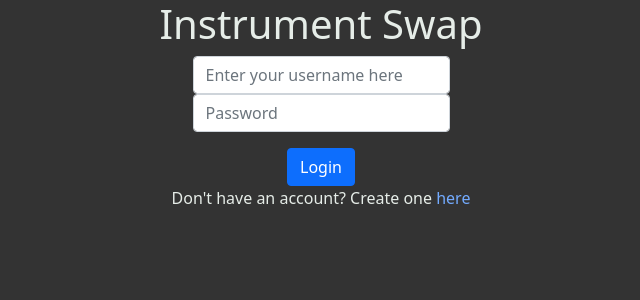
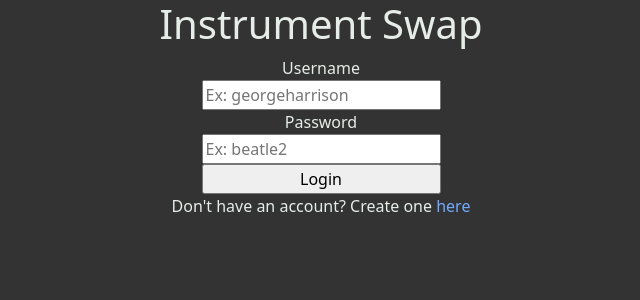
Before and after one commit to brendanfburke/fuzzy-potato, a React (Create React App) app: page /login in a window 1280 px wide. Shown: the top 300 px of the page, without its empty margins (319-959 px from the left). Built offline with nearby package versions, Linux system fonts and the light colour scheme.

Commit message:
working on login function

```diff
--- a/src/pages/Login.jsx
+++ b/src/pages/Login.jsx
@@ -1,15 +1,87 @@
 import React from "react";
 import { Button, Form, Card } from "react-bootstrap/esm";
 import { Link } from "react-router-dom";
+import { useNavigate } from "react-router";
+import { useState, useEffect } from "react";
 
 const Login = () => {
+
+    let navigate = useNavigate()
+
+    // const goHome = () => {
+    //     let path='/'
+    //     navigate(path)
+    // }
+
+    const [user, setUser] = useState(null)
+    const URL = 'https://instrument-swap-backend.herokuapp.com/login'
+    const URL2 = 'https://instrument-swap-backend.herokuapp.com/users'
+
+    const [newForm, setNewForm] = useState({
+        username: '',
+        password: ''
+    })
+
+    const handleChange = (e) => {
+        setNewForm({...newForm, [e.target.name]: e.target.value})
+    }
+
+    const handleSubmit = (e) => {
+        e.preventDefault();
+        loginRequest(newForm);
+        setNewForm({
+            username: '',
+            password: '',
+        })
+    }
+
+    // const getUsers = async () => {
+    //     const response = await fetch(URL)
+    //     const data = await response.json()
+    //     setUser(data)
+    //     console.log(data)
+    // };
+    // useEffect(() => {
+    //     getUsers()
+
+    // }, [])
+
+    const loginRequest = async (userAccount) => {
+        await fetch(URL, {
+            method: "post",
+            headers: {
+                "Content-Type": "application/json",
+            },
+                body: JSON.stringify(userAccount),
+        })
+        .then((response) => {
+            console.log(response.data)
+        })
+
+    };
+
     return (
         <div className="login">
-                <Form>
-                    <Form.Control type='username' placeholder='Enter your username here'></Form.Control>
-                    <Form.Control type='password' placeholder='Password'></Form.Control>
-                    <Button className="mt-3" variant='primary' type='submit' >Login</Button>
-                </Form>
+            <form onSubmit={handleSubmit} className='new-account-form'>
+                <label htmlFor="user_id">Username</label>
+                <input
+                    type="text"
+                    value={newForm.username}
+                    name="username"
+                    placeholder="Ex: georgeharrison"
+                    onChange={handleChange}
+                />
+                <label htmlFor="first_name">Password</label>
+                <input
+                    type="text"
+                    value={newForm.password}
+                    name="password"
+                    placeholder="Ex: beatle2"
+                    onChange={handleChange}
+                />
+
+                <input type="submit" value="Login" />
+        </form>
             <p>Don't have an account? Create one <Link to='/register'>here</Link></p>
         </div>
     )
--- a/src/pages/Register.jsx
+++ b/src/pages/Register.jsx
@@ -1,8 +1,18 @@
 import React from "react";
 import { Button, Form, Card } from "react-bootstrap/esm";
 import { Link } from "react-router-dom";
+import { useNavigate } from "react-router";
 
 const Register = () => {
+
+
+    const navigate = useNavigate()
+
+    const goLogin = () => {
+        let path = '/login'
+        navigate(path)
+    }
+
     return (
         <div className="register">
                 <Form>
@@ -10,7 +20,7 @@ const Register = () => {
                     <Form.Control type='username' placeholder='Ex: guitarseller33'></Form.Control>
                     <Form.Label>Create a unique password that you won't forget</Form.Label>
                     <Form.Control type='password' placeholder='Ex: ILoveGuitars44!'></Form.Control>
-                    <Button className="mt-3" variant='primary' type='submit' >Create Account</Button>
+                    <Button className="mt-3" onClick={goLogin} variant='primary' type='submit' >Create Account</Button>
                 </Form>
             <p>Already have an account? Return to the <Link to='/login'>Login Page</Link></p>
         </div>
```
